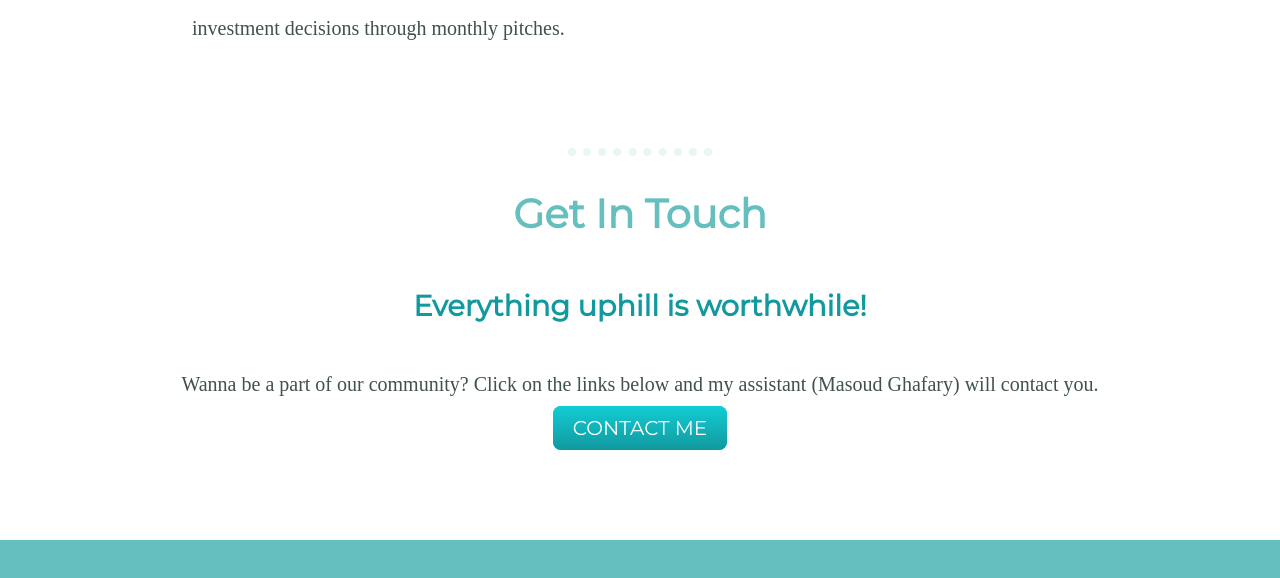
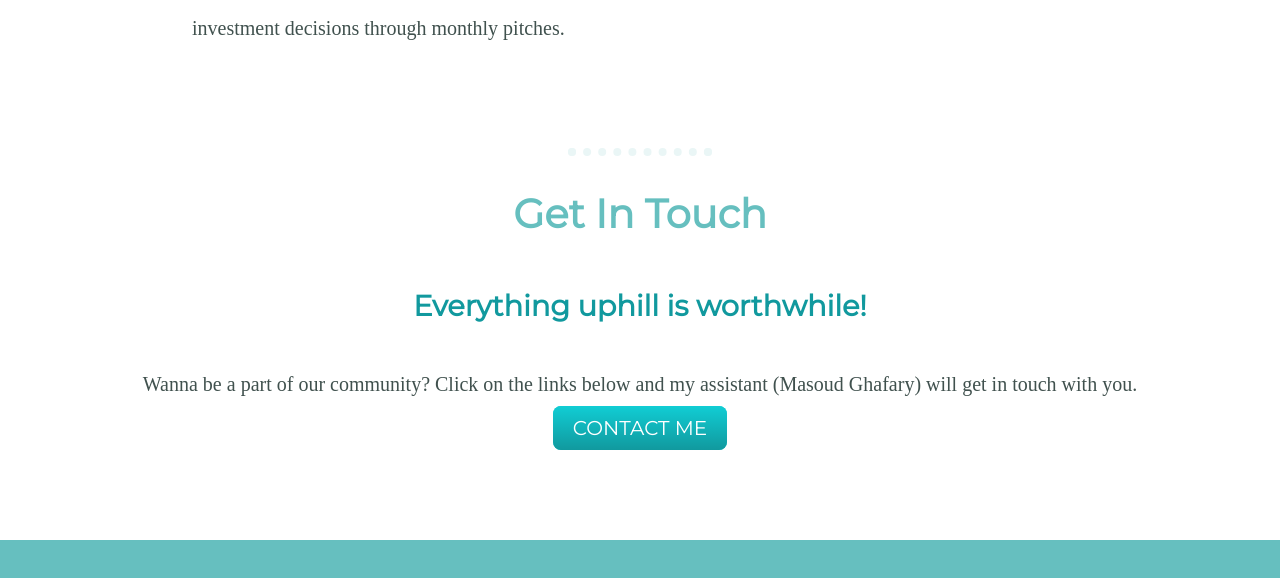
Before and after one commit to Grey-Salah/Website, a plain HTML site: page index.html in a window 1280 px wide. Shown: the part 2447-3025 px from the top of the page. Drawn offline with Linux system fonts and the light colour scheme.

Commit message:
Update index.html

```diff
--- a/index.html
+++ b/index.html
@@ -46,7 +46,7 @@
       <div class="contact-me">
         <h2>Get In Touch</h2>
         <h4>Everything uphill is worthwhile!</h4>
-        <p>Wanna be a part of our community? Click on the links below and my assistant (Masoud Ghafary) will contact you.</p>
+        <p>Wanna be a part of our community? Click on the links below and my assistant (Masoud Ghafary) will get in touch with you.</p>
         <a class="btn" href="mailto:name@email.com">CONTACT ME</a>
       </div>
     </div>
```
